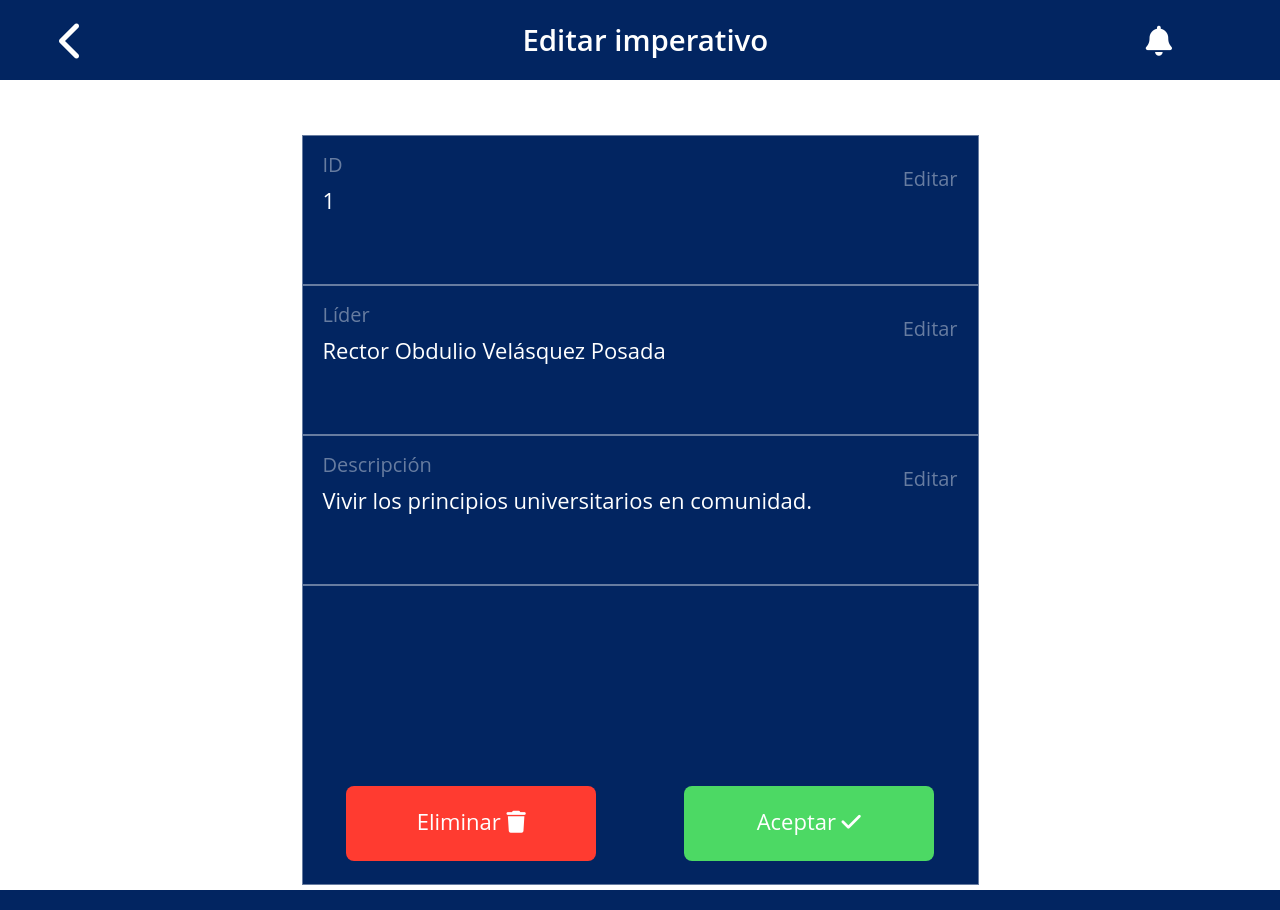
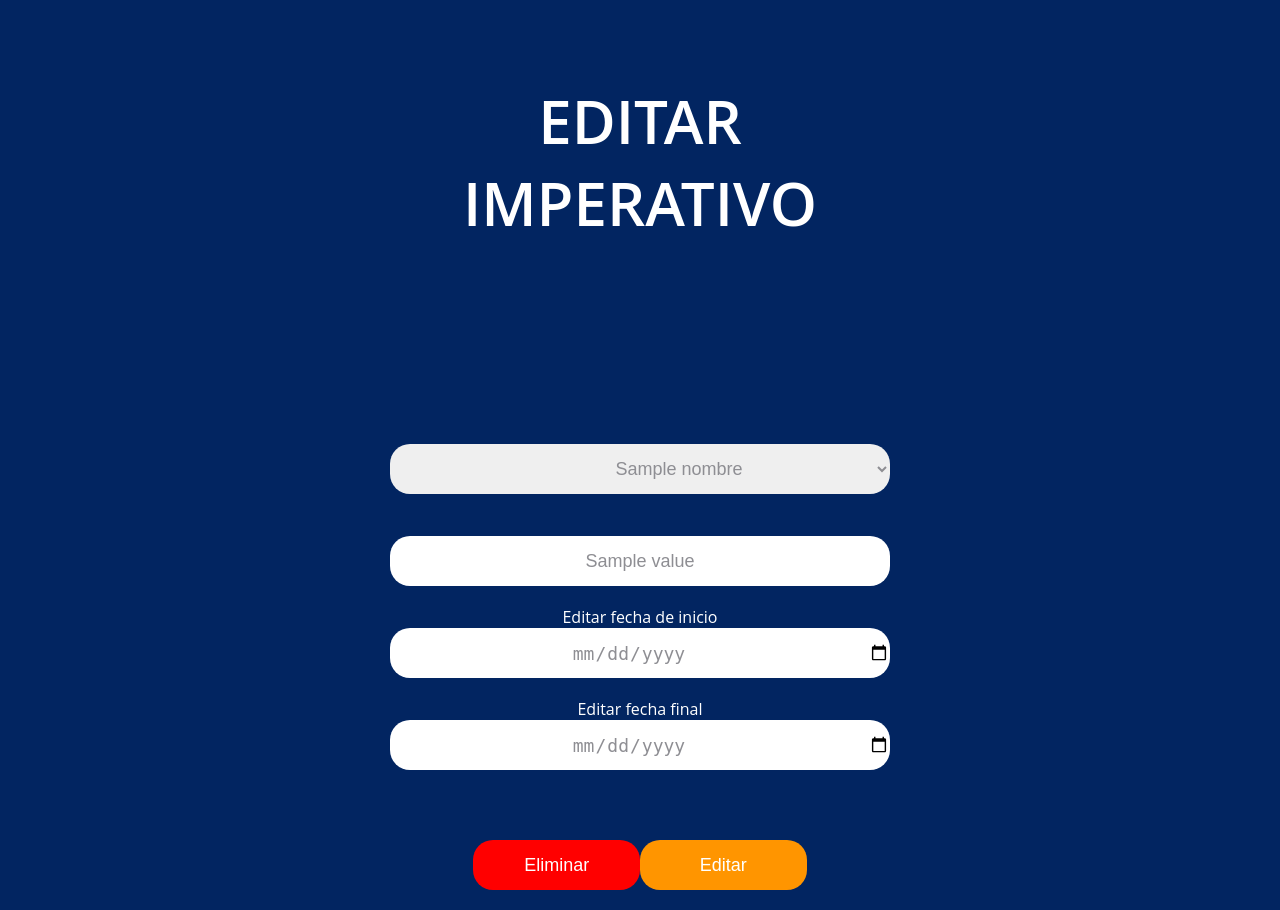
Before and after one commit to ItsLuized/proyecto-SistdelaInf, a Flask app: template templates/ver-mas-imperativos.html in a window 1280 px wide. Run offline with Flask 2, Linux system fonts and the light colour scheme; the template is opened without the code that fills it: most values are stand-ins (such as "Sample title", 1, 10 or a date in 2020); some libraries are stand-ins or nearby versions.

Commit message:
añadiendo mas modificaciones

```diff
--- a/templates/plan-estrategico.html
+++ b/templates/plan-estrategico.html
@@ -78,7 +78,7 @@
 
                         <td>
                             <div class="botonVerMas">
-                                <a href="{{ url_for('verMasImperativos') }}">Ver más</a>
+                                <a href="/masimperativos/{{ value.id }}">Ver más</a>
                             </div>
                         </td>
                     </tr>
--- a/templates/ver-mas-imperativos.html
+++ b/templates/ver-mas-imperativos.html
@@ -7,75 +7,55 @@
     <meta http-equiv="X-UA-Compatible" content="ie=edge">
     <title>Editar imperativo</title>
     <script src="https://kit.fontawesome.com/4e4e7f8918.js" crossorigin="anonymous"></script>
-    <link rel="stylesheet" href="../static/css/estilos.css">
+    <link rel="stylesheet" href="../static/css/login.css">
 </head>
 
 <body>
-    <header>
-        <div class="contenedor-header">
-            <div class="contenedor-atras">
-                <div class="atras">
-                    <a class="Btn_atras" href="{{ url_for('planEstrategico') }}"><i class="fas fa-chevron-left"></i></a>
-                </div>
-            </div>
-            <div class="contenedor-texto">
-                <div class="texto">
-                    <h2 class="planing">Editar imperativo</h2>
-                </div>
-            </div>
-            <div class="menu">
-                <nav>
-                    <!-- <a class="notificaciones" href="{{ url_for('notificaciones') }}"><i class="fas fa-bell"></i></a> -->
-                    <a class="notificaciones" href="{{ url_for('construccion') }}"><i class="fas fa-bell"></i></a>
-                    <a class="perfil" href="{{ url_for('menu') }}"><i class="fas fa-user-circle"></i></a>
-                </nav>
+    <div class="contenedor">
+        <div class="contenedor-titulo">
+            <div class="titulo">
+                <h1>Editar imperativo</h1>
             </div>
         </div>
-    </header>
+        <form action="plan-estratégico.html" method="POST">
+            <div class="contenedor-campos">
+                <div class="campos">
 
-    <div class="contenedor-editor">
+                    {% for result in data %}
+                    <select id="opcionLider" required>
+                        {% for nombre in nombres %}
+                        {% if result.id_usuario == nombre.id %}
+                        <option value="{{ nombre.id }}" selected>                         {{ nombre.nombre }}</option>
+                        {% endif %}
 
-        <div class="campos">
+                        <option value="{{ nombre.id }}">                         {{ nombre.nombre }}</option>
+                        {% endfor %}
+                    </select>
+                    <br>
 
-            <div class="nombre descripcion">
-                <div class="campo-nombre">
-                    <h3>ID</h3>
-                    <p>1</p>
+                    <input type="text" placeholder="Editar descripción" value = "{{ result.nombre }}" id="campoNombre" required>
+
+                    <p style="color: white;">Editar fecha de inicio</p>
+                    <input type="date" value="{{ result.fecha_inicio }}" id="fecha_inicio" required>
+
+                    <p style="color: white;">Editar fecha final</p>
+                    <input type="date" value = "{{ result.fecha_fin }}" id="fecha_fin" required>
+                    {% endfor %}
+
                 </div>
-                <div class="editar">
-                    <a href="#">Editar</a>
-                </div>
-            </div>
-            <div class="nombre descripcion">
-                <div class="campo-nombre">
-                    <h3>Líder</h3>
-                    <p>Rector Obdulio Velásquez Posada</p>
-                </div>
-                <div class="editar">
-                    <a href="#">Editar</a>
-                </div>
-            </div>
-            <div class="nombre descripcion">
-                <div class="campo-nombre">
-                    <h3>Descripción</h3>
-                    <p>Vivir los principios universitarios en comunidad. </p>
-                </div>
-                <div class="editar">
-                    <a href="#">Editar</a>
-                </div>
-            </div>
-            <div class="nombre grande">
-                <div class="botoon eliminar">
-                    <a href="#">Eliminar <i class="fas fa-trash"></i></a>
-                </div>
-                <div class="botoon edit">
-                    <a href="{{ url_for('planEstrategico') }}">Aceptar <i class="fas fa-check"></i></a>
-                </div>
+        </form>
+        <div class="contenedor-boton">
+            <div class="boton"
+            style="
+            display: flex;
+            flex-direction: row;
+            ">
+                <input type="submit" value="Eliminar" id="createImperativo" style="background: red;">
+                <input type="submit" value="Editar" id="createImperativo">
             </div>
         </div>
     </div>
     </div>
-
 </body>
 
 </html>
```
